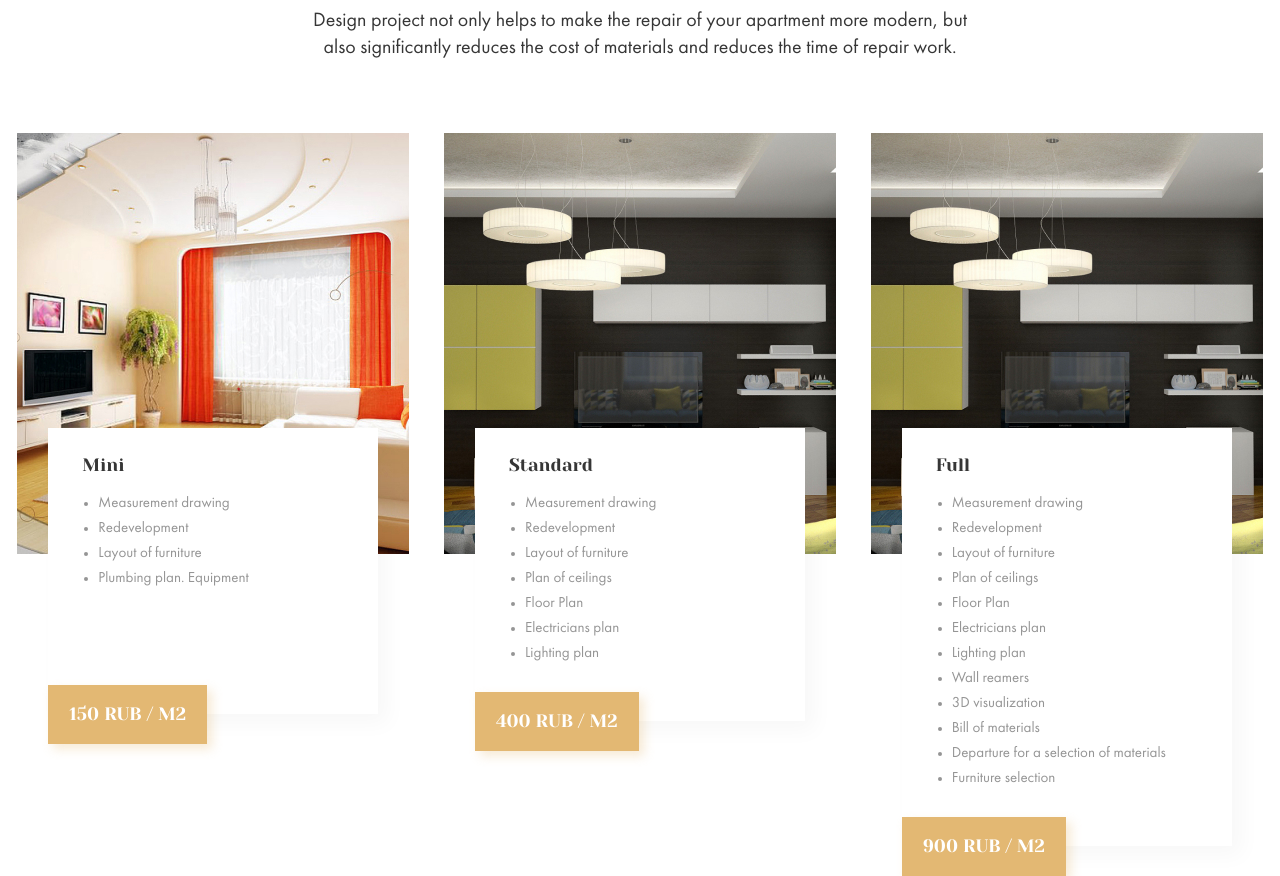
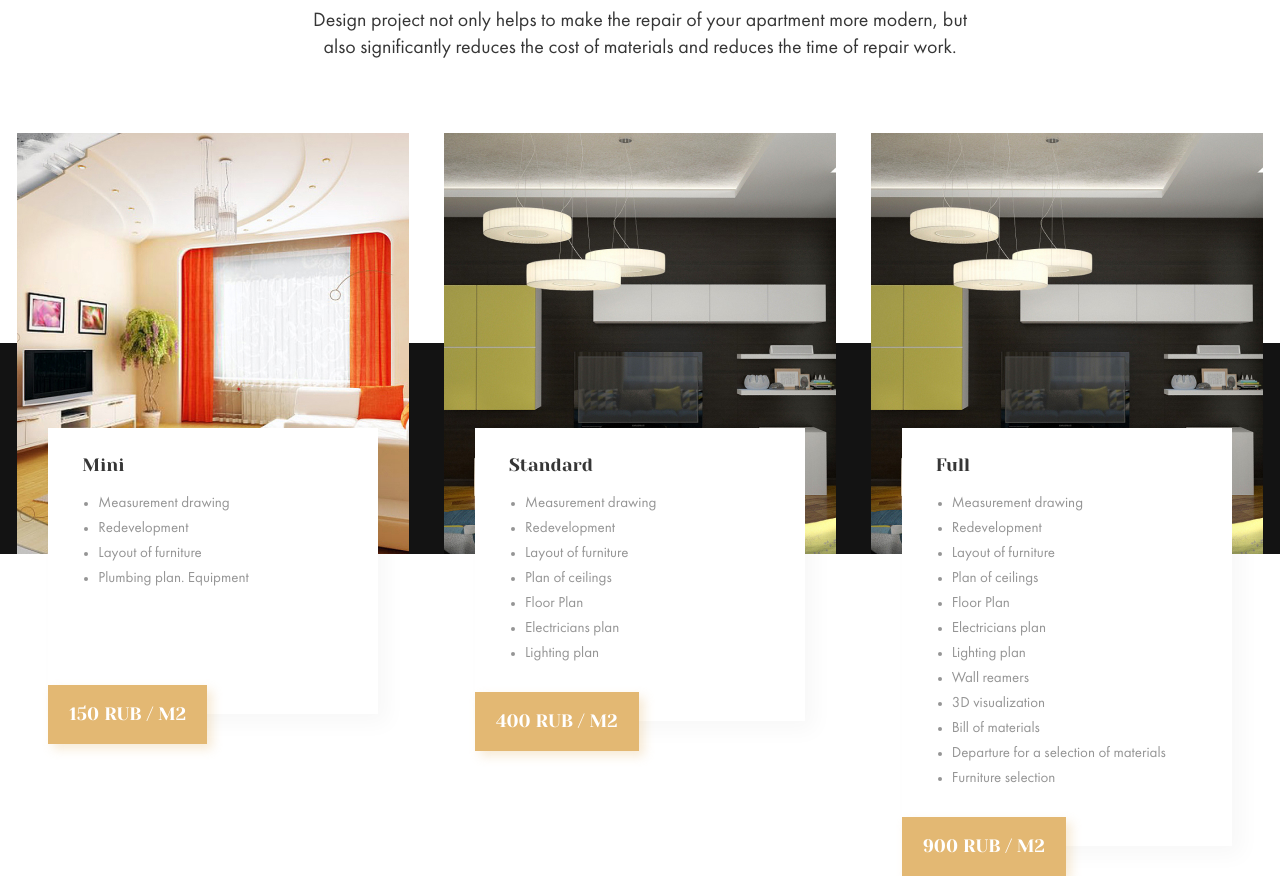
Before and after one commit to Deeamon/repair-design-project, a website built with webpack: page index.html in a window 1280 px wide. Shown: the part 5420-6296 px from the top of the page. Built offline with nearby package versions, Linux system fonts and the light colour scheme; files whose address does not match are found by name.

Commit message:
fix: fix background-color for card in design block

```diff
--- a/index.html
+++ b/index.html
@@ -356,7 +356,7 @@
   </div>
 
   <!--card-->
-  <div class="card">
+  <div class="card--design">
     <div class="container">
       <div class="card__inner">
 
@@ -424,8 +424,6 @@
   </div> <!--card-->
 
 
-
-
   <script src="dist/main.bundle.js"></script>
 </body>
 </html>
--- a/sass/blocks/_card.scss
+++ b/sass/blocks/_card.scss
@@ -1,7 +1,8 @@
 @import "../core/settings";
 @import "../core/container";
 
-.card{
+.card,
+.card--design{
   &__inner{
     margin-top: 31px;
     display: flex;
@@ -67,3 +68,8 @@
     }
   }
 }
+
+.card--design{
+
+  background-image: linear-gradient(to bottom, rgba(255, 255, 255, 0) 50%, #131313 50%);
+}
```
